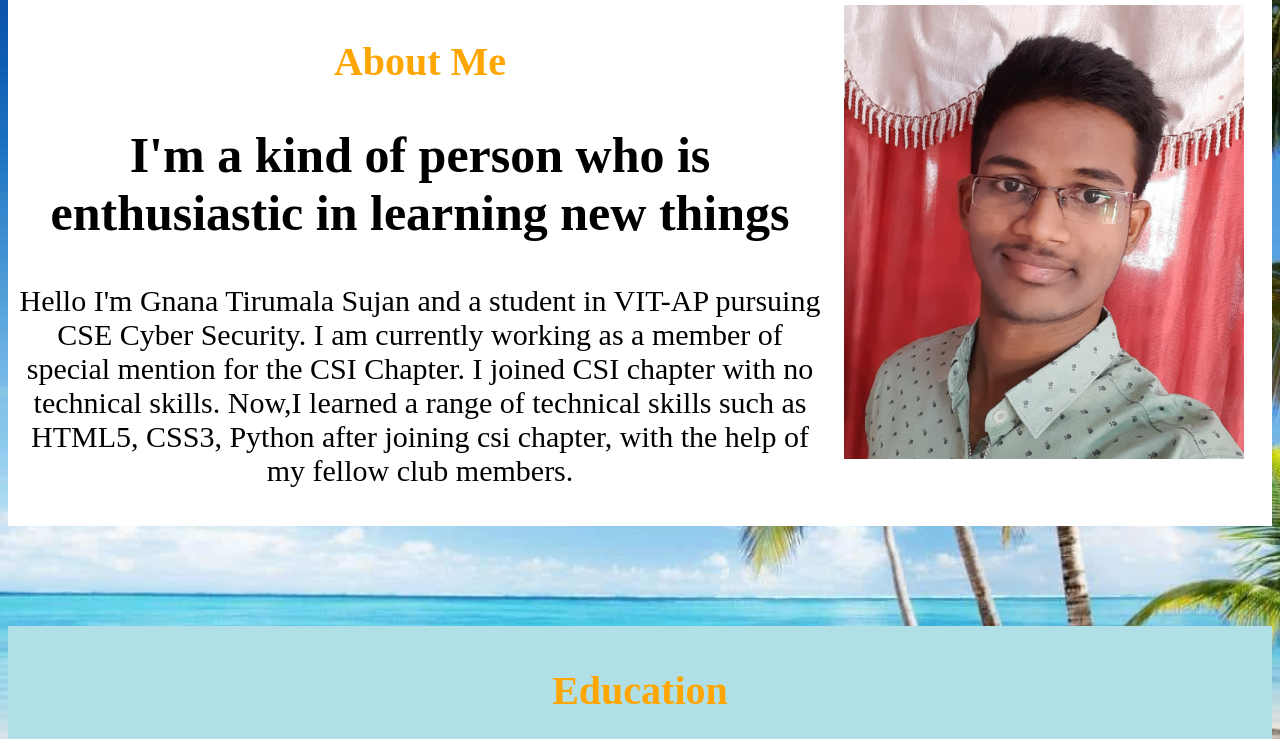
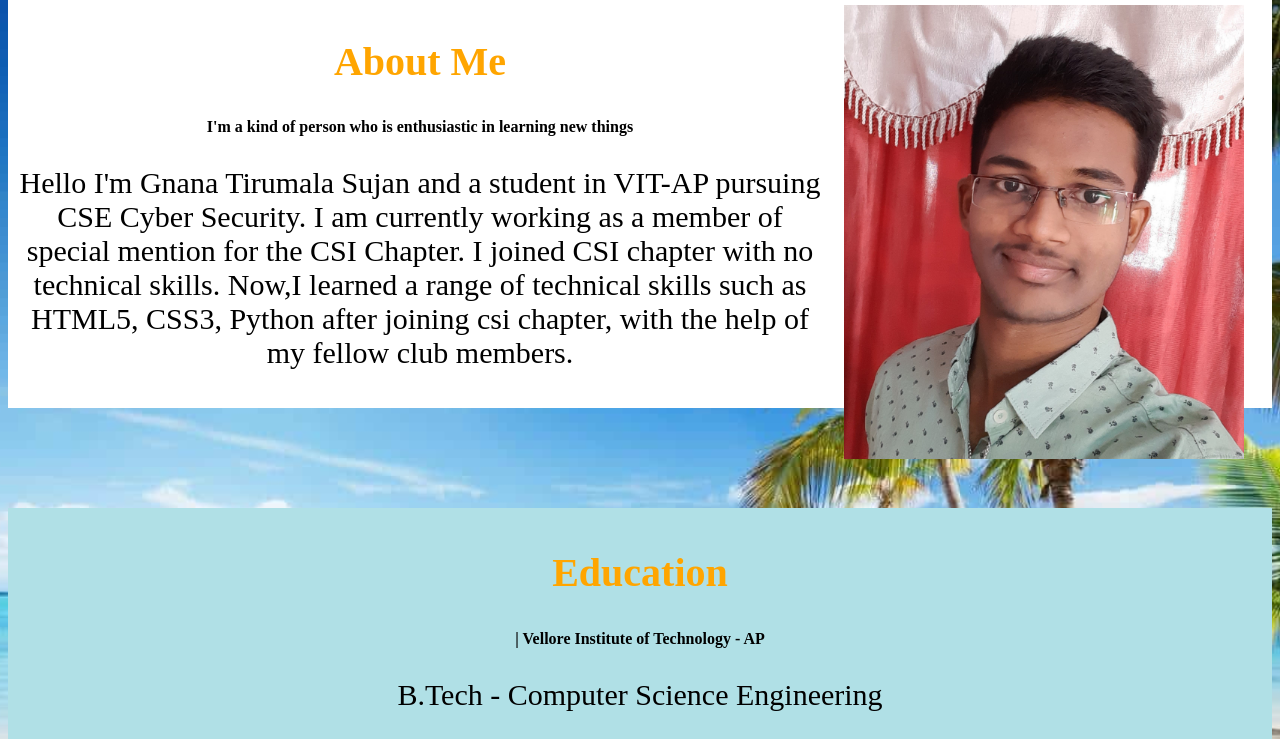
Before and after one commit to sujannani/portfolio, a plain HTML site: page index.html in a window 1280 px wide. Shown: the part 813-1552 px from the top of the page. Drawn offline with Linux system fonts and the light colour scheme.

Commit message:
Update style.css

```diff
--- a/style.css
+++ b/style.css
@@ -1,6 +1,6 @@
 h1,h4,h5,h6,p{
     color:black;
-    font-size: 50px;
+    font-size: 100%;
     text-align: center;
     }
 h3{
```
